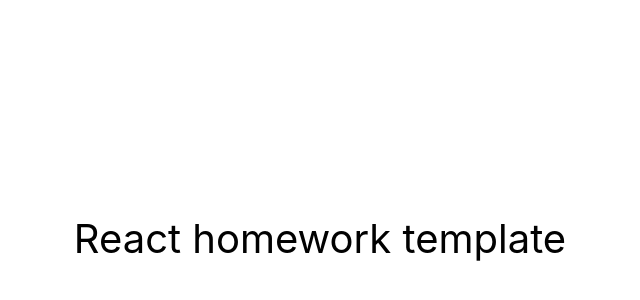
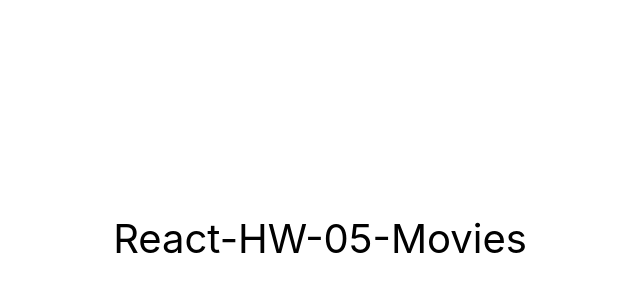
Before and after one commit to EAntoshchuk/goit-react-hw-05-movies, a React (Create React App) app: page / in a window 1280 px wide. Shown: the part 162-462 px from the top of the page, without its empty margins (320-960 px from the left). Built offline with nearby package versions, Linux system fonts and the light colour scheme.

Commit message:
hw5-movies-started

```diff
--- a/package.json
+++ b/package.json
@@ -1,8 +1,8 @@
 {
-  "name": "react-homework-template",
+  "name": "react-hw-05-movies",
   "version": "0.1.0",
   "private": true,
-  "homepage": "https://goitacademy.github.io/react-homework-template/",
+  "homepage": "https://EAntoshchuk.github.io/goit-react-hw-05-movies/",
   "dependencies": {
     "@testing-library/jest-dom": "^5.16.3",
     "@testing-library/react": "^12.1.4",
--- a/src/components/App.jsx
+++ b/src/components/App.jsx
@@ -7,10 +7,10 @@ export const App = () => {
         justifyContent: 'center',
         alignItems: 'center',
         fontSize: 40,
-        color: '#010101'
+        color: '#010101',
       }}
     >
-      React homework template
+      React-HW-05-Movies
     </div>
   );
 };
```
Also changed, not shown: 1 other file (tests, documents, lock files or other folders).
